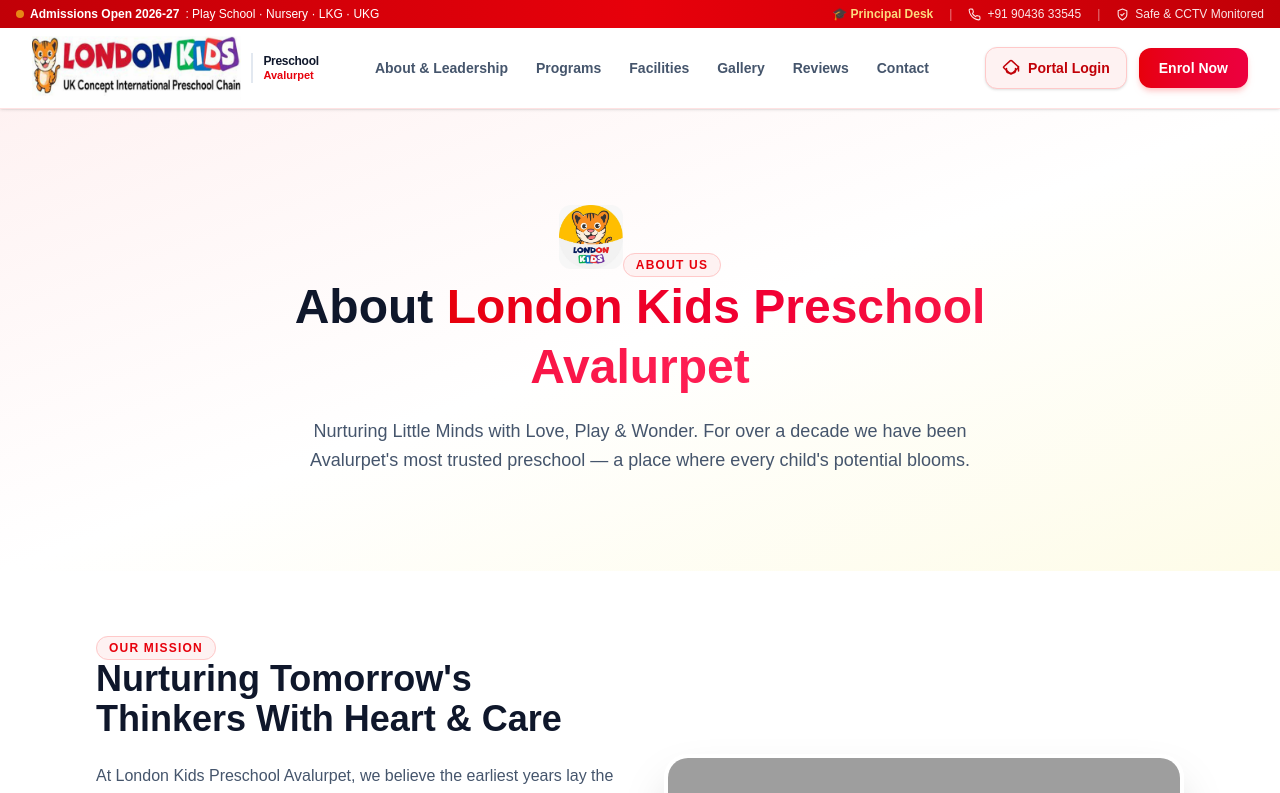
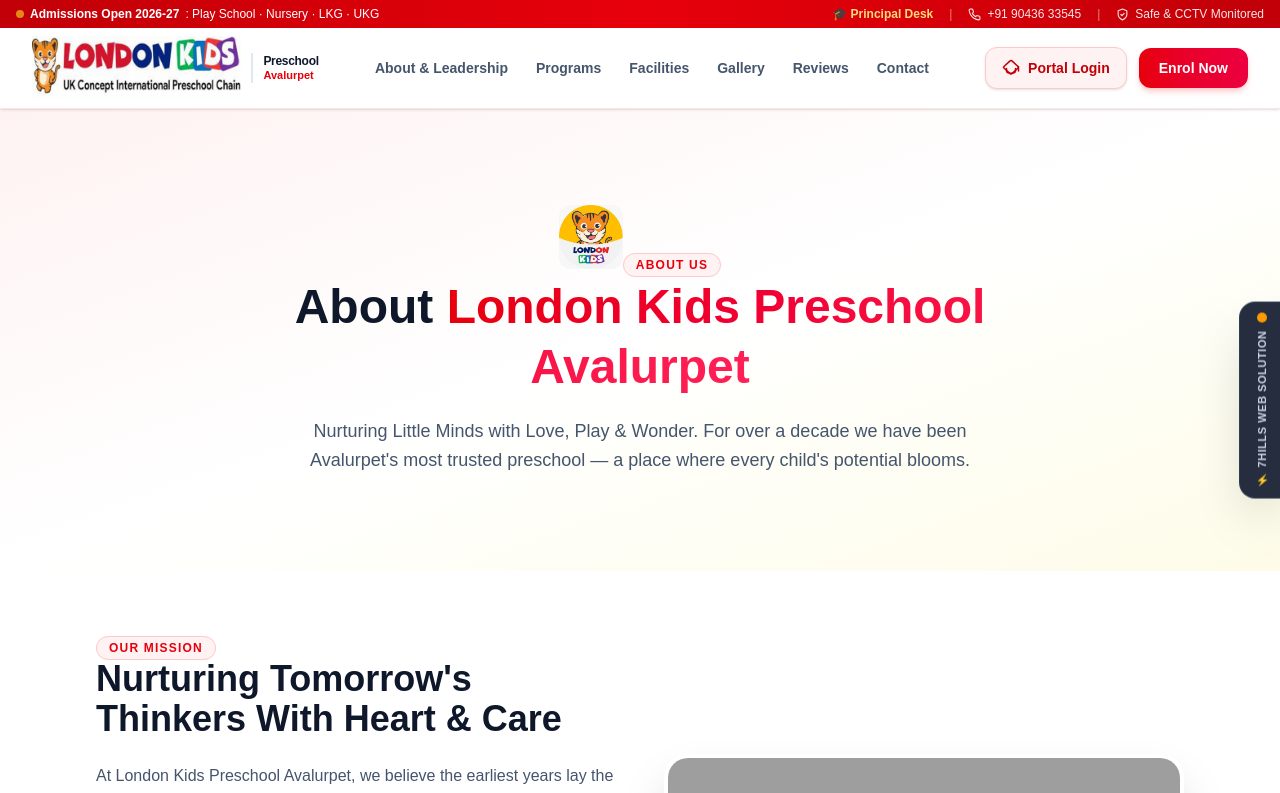
Before and after one commit to SanjayElumalai2006/london-kids-preschool-avalurpet, a Next.js app: page /about in a window 1280 px wide. Shown: the top 793 px of the page. Built offline with nearby package versions, Linux system fonts and the light colour scheme; grey boxes are pictures that could not be loaded.

Commit message:
feat: add 7hills web solution company branding on side of website and footer attribution

```diff
--- a/src/app/layout.tsx
+++ b/src/app/layout.tsx
@@ -1,6 +1,7 @@
 import type { Metadata } from "next";
 import { Geist, Geist_Mono } from "next/font/google";
 import "./globals.css";
+import CompanySideBadge from "@/components/CompanySideBadge";
 
 const geistSans = Geist({
   variable: "--font-geist-sans",
@@ -23,7 +24,10 @@
       lang="en"
       className={`${geistSans.variable} ${geistMono.variable} h-full antialiased`}
     >
-      <body className="min-h-full flex flex-col">{children}</body>
+      <body className="min-h-full flex flex-col">
+        {children}
+        <CompanySideBadge />
+      </body>
     </html>
   );
 }
--- a/src/app/portal/layout.tsx
+++ b/src/app/portal/layout.tsx
@@ -302,6 +302,13 @@
             <LogOut size={15} />
             <span>Sign Out / Logout</span>
           </button>
+
+          {/* Tech Partner credit */}
+          <div className="pt-1 text-center">
+            <p className="text-[10px] text-slate-400 font-medium">
+              Platform by <span className="font-bold text-slate-600">7hills web solution</span>
+            </p>
+          </div>
         </div>
       </aside>
 
--- /dev/null
+++ b/src/components/CompanySideBadge.tsx
@@ -0,0 +1,82 @@
+'use client';
+
+import React, { useState } from 'react';
+import { Sparkles } from '@/components/Icons';
+
+export default function CompanySideBadge() {
+  const [expanded, setExpanded] = useState(false);
+  const [dismissed, setDismissed] = useState(false);
+
+  if (dismissed) return null;
+
+  return (
+    <aside
+      aria-label="Website Developer Credit"
+      className="fixed right-0 top-1/2 -translate-y-1/2 z-40 select-none transition-all duration-300 print:hidden"
+    >
+      <div className="flex items-center">
+        {/* Main Tab */}
+        <div
+          onMouseEnter={() => setExpanded(true)}
+          onMouseLeave={() => setExpanded(false)}
+          className={`flex items-center transition-all duration-300 shadow-2xl rounded-l-2xl border-y border-l ${
+            expanded
+              ? 'bg-slate-900/95 border-amber-500/40 text-white translate-x-0 p-3 pr-4'
+              : 'bg-slate-900/90 hover:bg-slate-900 border-slate-700/80 text-slate-200 translate-x-1 hover:translate-x-0 py-2.5 px-2.5'
+          } backdrop-blur-md cursor-pointer`}
+          onClick={() => setExpanded(!expanded)}
+          title="7hills web solution - Web Development Partner"
+        >
+          {/* Collapsed State: Compact Vertical/Pill tab */}
+          {!expanded ? (
+            <div className="flex flex-col items-center gap-2">
+              <span className="relative flex h-2.5 w-2.5">
+                <span className="animate-ping absolute inline-flex h-full w-full rounded-full bg-amber-400 opacity-75"></span>
+                <span className="relative inline-flex rounded-full h-2.5 w-2.5 bg-amber-500"></span>
+              </span>
+              <div className="[writing-mode:vertical-rl] rotate-180 text-[11px] font-black tracking-wider uppercase flex items-center gap-1.5 py-1 text-slate-300 hover:text-amber-300 transition-colors">
+                <span className="text-amber-400 font-extrabold">⚡</span>
+                <span>7hills web solution</span>
+              </div>
+            </div>
+          ) : (
+            /* Expanded Card on Hover / Click */
+            <div className="flex items-start gap-3 max-w-xs animate-in fade-in slide-in-from-right-4 duration-200">
+              <div className="w-10 h-10 rounded-xl bg-gradient-to-tr from-amber-500 via-orange-500 to-red-600 flex items-center justify-center text-white font-black text-sm shrink-0 shadow-md shadow-amber-500/30">
+                7H
+              </div>
+              <div className="space-y-1 text-left">
+                <div className="flex items-center gap-1.5">
+                  <span className="text-[10px] font-black tracking-widest uppercase px-1.5 py-0.5 rounded bg-amber-400/20 text-amber-300 border border-amber-400/30">
+                    Technology Partner
+                  </span>
+                </div>
+                <h4 className="text-sm font-black text-white tracking-tight leading-tight">
+                  7hills web solution
+                </h4>
+                <p className="text-[11px] text-slate-300 leading-snug">
+                  Designed &amp; Developed with modern web architecture, responsive design &amp; high security.
+                </p>
+                <div className="pt-1 flex items-center justify-between text-[10px] text-slate-400">
+                  <span className="flex items-center gap-1 text-amber-300 font-semibold">
+                    <Sparkles size={11} /> Web &amp; App Solutions
+                  </span>
+                  <button
+                    onClick={(e) => {
+                      e.stopPropagation();
+                      setDismissed(true);
+                    }}
+                    className="text-slate-500 hover:text-slate-300 ml-2 px-1 py-0.5 rounded hover:bg-slate-800"
+                    title="Hide badge for this session"
+                  >
+                    Hide
+                  </button>
+                </div>
+              </div>
+            </div>
+          )}
+        </div>
+      </div>
+    </aside>
+  );
+}
--- a/src/components/Footer.tsx
+++ b/src/components/Footer.tsx
@@ -141,9 +141,18 @@
           </div>
         </div>
 
-        {/* Copyright */}
-        <div className="mt-12 pt-8 border-t border-slate-800 flex flex-col sm:flex-row justify-between items-center gap-4 text-xs text-slate-500">
-          <p>© {new Date().getFullYear()} {SCHOOL_NAME}. All rights reserved.</p>
+        {/* Copyright & Credits */}
+        <div className="mt-12 pt-8 border-t border-slate-800 flex flex-col md:flex-row justify-between items-center gap-4 text-xs text-slate-500">
+          <div className="flex flex-col sm:flex-row items-center gap-2 sm:gap-4 text-center sm:text-left">
+            <p>© {new Date().getFullYear()} {SCHOOL_NAME}. All rights reserved.</p>
+            <span className="hidden sm:inline text-slate-700">•</span>
+            <p className="flex items-center gap-1.5 text-slate-400">
+              <span>Crafted &amp; Developed by</span>
+              <span className="font-extrabold text-amber-400 hover:text-amber-300 tracking-wide transition-colors">
+                7hills web solution
+              </span>
+            </p>
+          </div>
           <div className="flex items-center gap-1">
             <span>Made with</span>
             <Heart size={14} className="text-rose-500 fill-rose-500 mx-0.5" />
```
